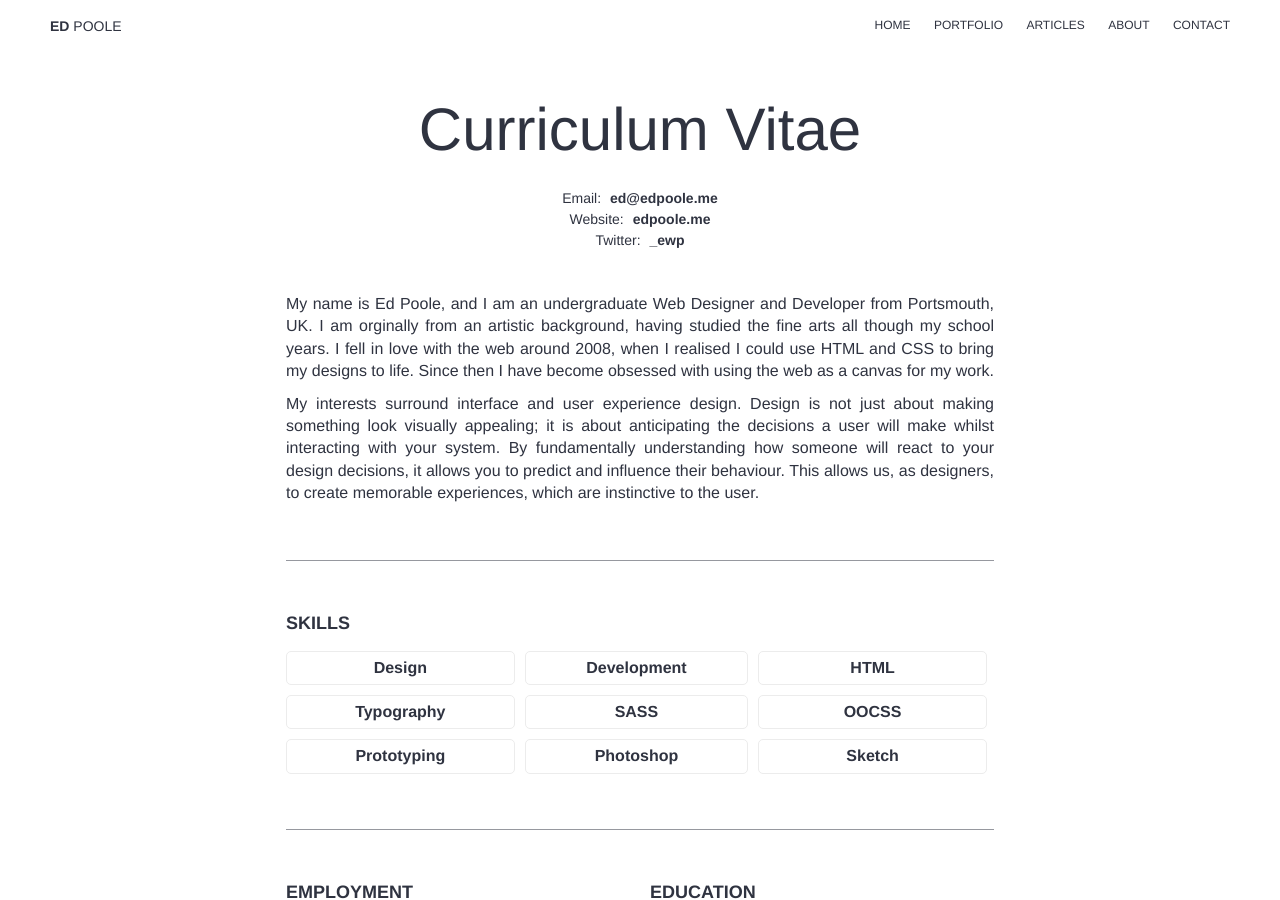
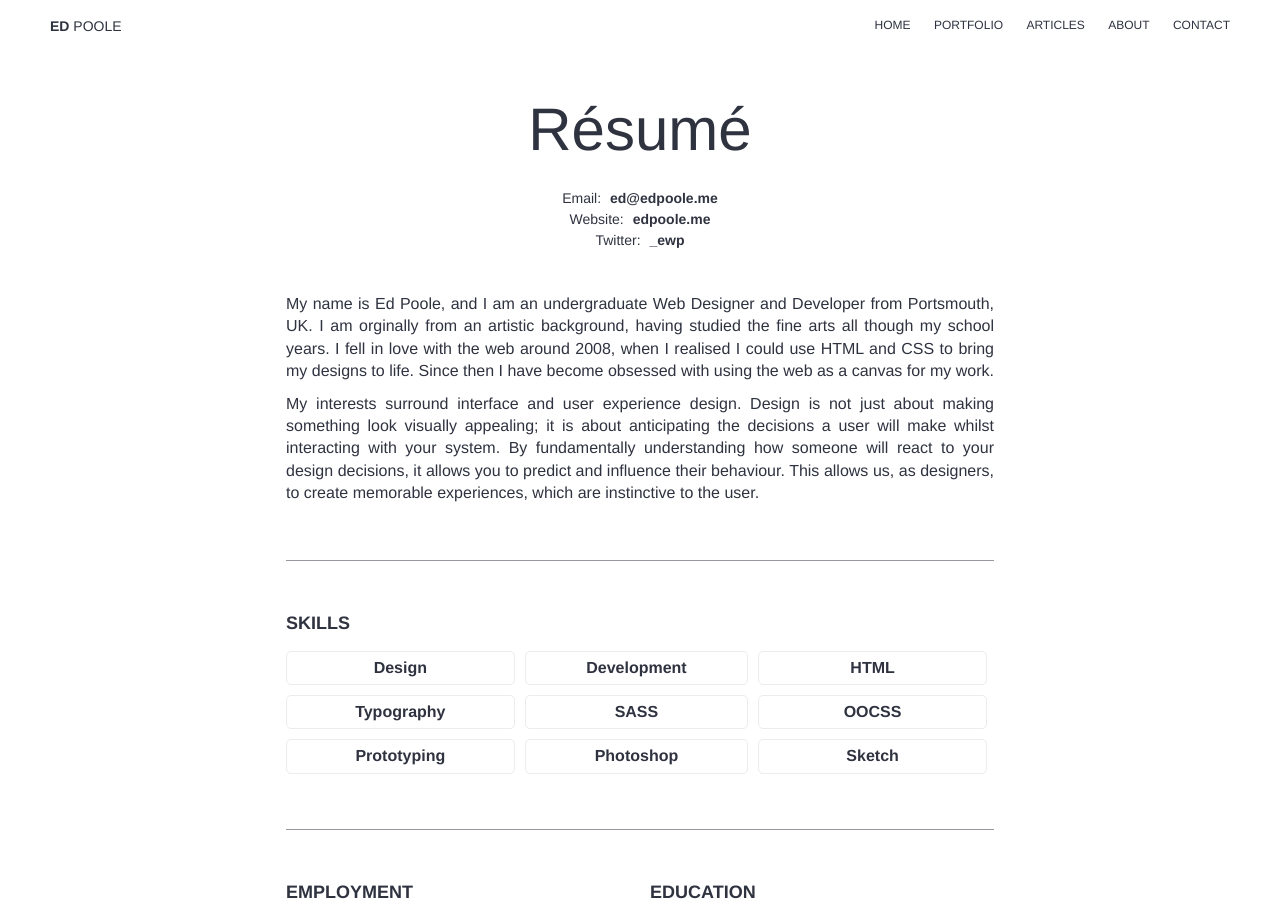
Before and after one commit to EdPoole/edpooleOld, a Jekyll site: the page built from resume/index.html, in a window 1280 px wide and 900 px high. Built offline with Jekyll 4.4.1, drawn with Linux system fonts in a browser that asks for light colours; nearby versions of some CDN libraries; some web fonts are replaced; Markdown is read by kramdown in place of the engine named in the settings.

Commit message:
renamed cv to resume

```diff
--- a/curriculum-vitae/index.html
+++ b/resume/index.html
@@ -6,7 +6,7 @@ layout: page
 
 	<section class="content content--cv content--cv-hero">
 		<div class="g">
-			<h1 class="hero--cv__title">Curriculum Vitae</h1>
+			<h1 class="hero--cv__title">R&eacute;sum&eacute;</h1>
 			<!-- <h2 class="hero--cv__subtitle-connector">of</h2> -->
 			<!-- <h2 class="hero--cv__subtitle">Edward Poole</h2> -->
 			<!-- <h5 class="hero--cv__date">Last updated: 22nd January 2014</h5> -->
```
Also changed, not shown: package.json (deleted, +0 -9 lines).
